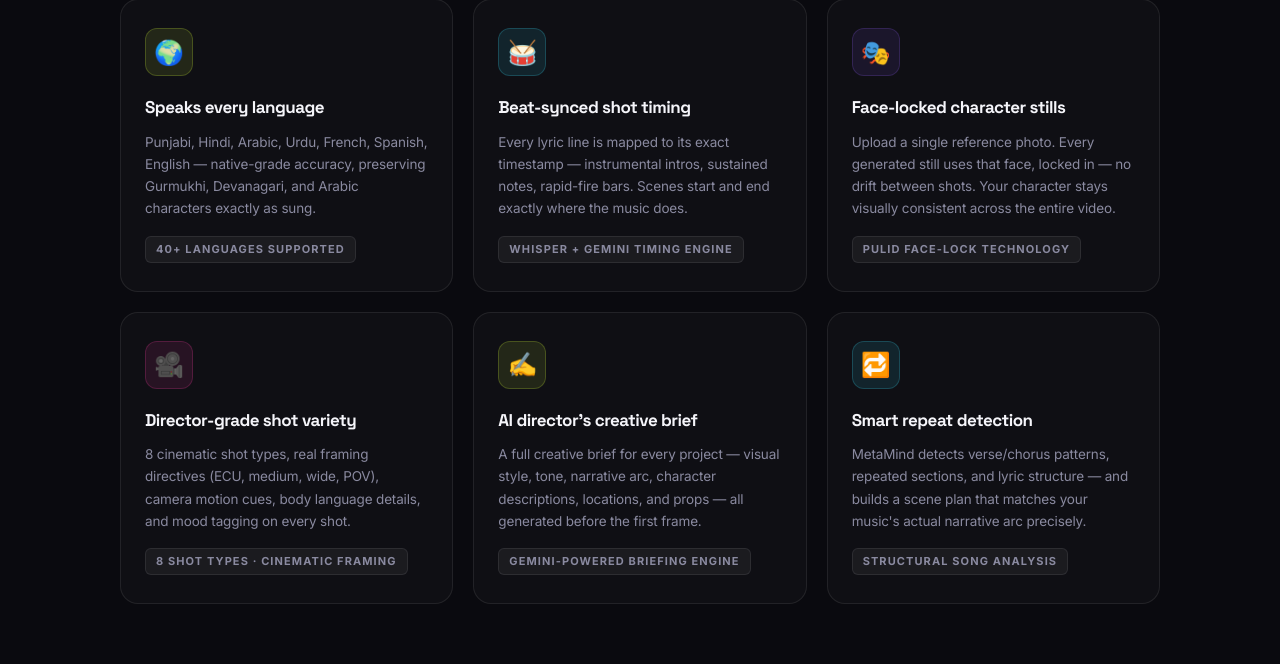
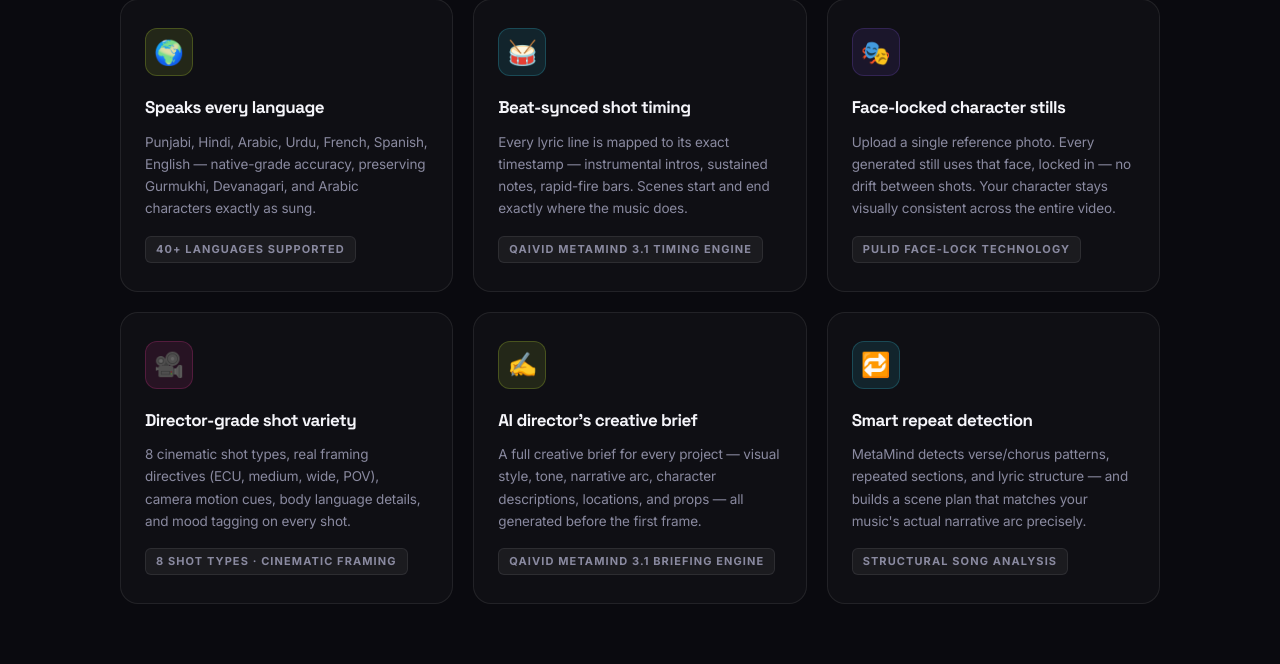
Before and after one commit to Qaivid/Qaivid-MM3, a Flask app: page / in a window 1280 px wide; the page is wider, and only the part inside the window is pictured. Shown: the part 2653-3317 px from the top of that part. Run offline with Flask 3, Linux system fonts and the light colour scheme; some libraries are stand-ins or nearby versions.

Commit message:
Update timing engine branding and replace tech stack references
Replace third-party tech stack names with "Qaivid MetaMind 3.1" branding in landing and stage context templates.

Replit-Commit-Author: Agent
Replit-Commit-Session-Id: 9718b0a2-54fd-4519-95e1-f19bb8cc0691
Replit-Commit-Checkpoint-Type: full_checkpoint
Replit-Commit-Event-Id: 58bcbe4d-f80f-4dc8-9559-f0a6a9fed597
Replit-Commit-Screenshot-Url: https://storage.googleapis.com/screenshot-production-us-central1/7f445050-d194-4ba0-8e64-4cd83f6633b4/9718b0a2-54fd-4519-95e1-f19bb8cc0691/Oa38DJS
Replit-Helium-Checkpoint-Created: true

```diff
--- a/templates/landing.html
+++ b/templates/landing.html
@@ -205,7 +205,7 @@
                 <div class="lp-feat3-icon-box lp-feat3-cyan">🥁</div>
                 <h3>Beat-synced shot timing</h3>
                 <p>Every lyric line is mapped to its exact timestamp — instrumental intros, sustained notes, rapid-fire bars. Scenes start and end exactly where the music does.</p>
-                <span class="lp-feature-tag">Whisper + Gemini timing engine</span>
+                <span class="lp-feature-tag">Qaivid MetaMind 3.1 timing engine</span>
             </div>
             <div class="lp-feat3-card">
                 <div class="lp-feat3-icon-box lp-feat3-violet">🎭</div>
@@ -223,7 +223,7 @@
                 <div class="lp-feat3-icon-box lp-feat3-lime">✍️</div>
                 <h3>AI director's creative brief</h3>
                 <p>A full creative brief for every project — visual style, tone, narrative arc, character descriptions, locations, and props — all generated before the first frame.</p>
-                <span class="lp-feature-tag">Gemini-powered briefing engine</span>
+                <span class="lp-feature-tag">Qaivid MetaMind 3.1 briefing engine</span>
             </div>
             <div class="lp-feat3-card">
                 <div class="lp-feat3-icon-box lp-feat3-cyan">🔁</div>
--- a/templates/stage_context.html
+++ b/templates/stage_context.html
@@ -191,7 +191,7 @@
         <details class="ctx-timed-lyrics" style="margin: 18px 0;">
             <summary style="cursor:pointer; font-weight:600; font-size:14px; padding:8px 0; list-style:none; display:flex; align-items:center; gap:8px;">
                 <span style="font-size:18px;">▶</span>
-                Timed Lyrics <span class="ctx-override-hint">({{ lyrics_timed|length }} lines · Whisper timestamps)</span>
+                Timed Lyrics <span class="ctx-override-hint">({{ lyrics_timed|length }} lines · MetaMind 3.1 timestamps)</span>
             </summary>
             <div style="margin-top:10px; overflow-x:auto;">
                 <table class="ctx-lm-table">
```
